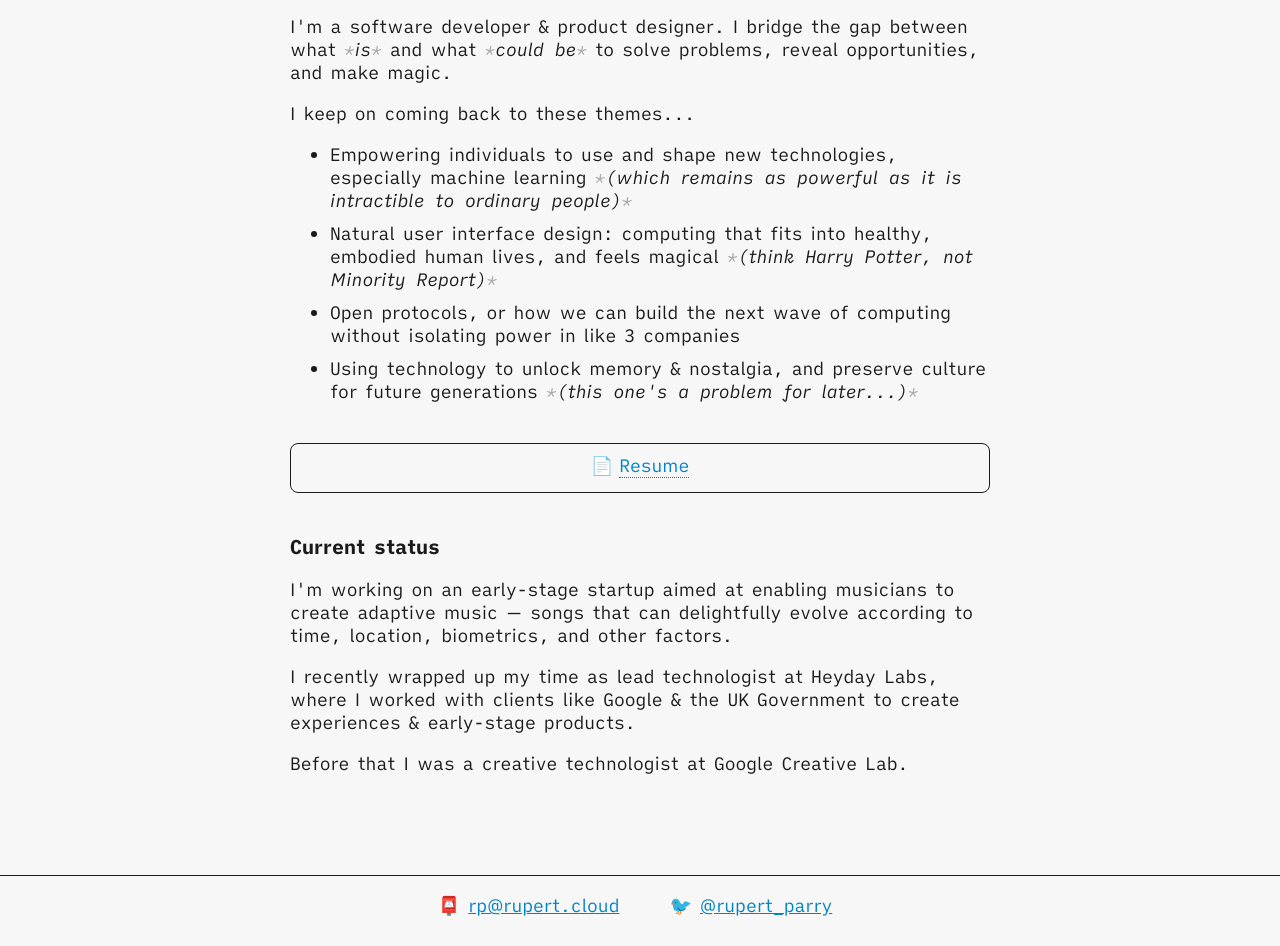
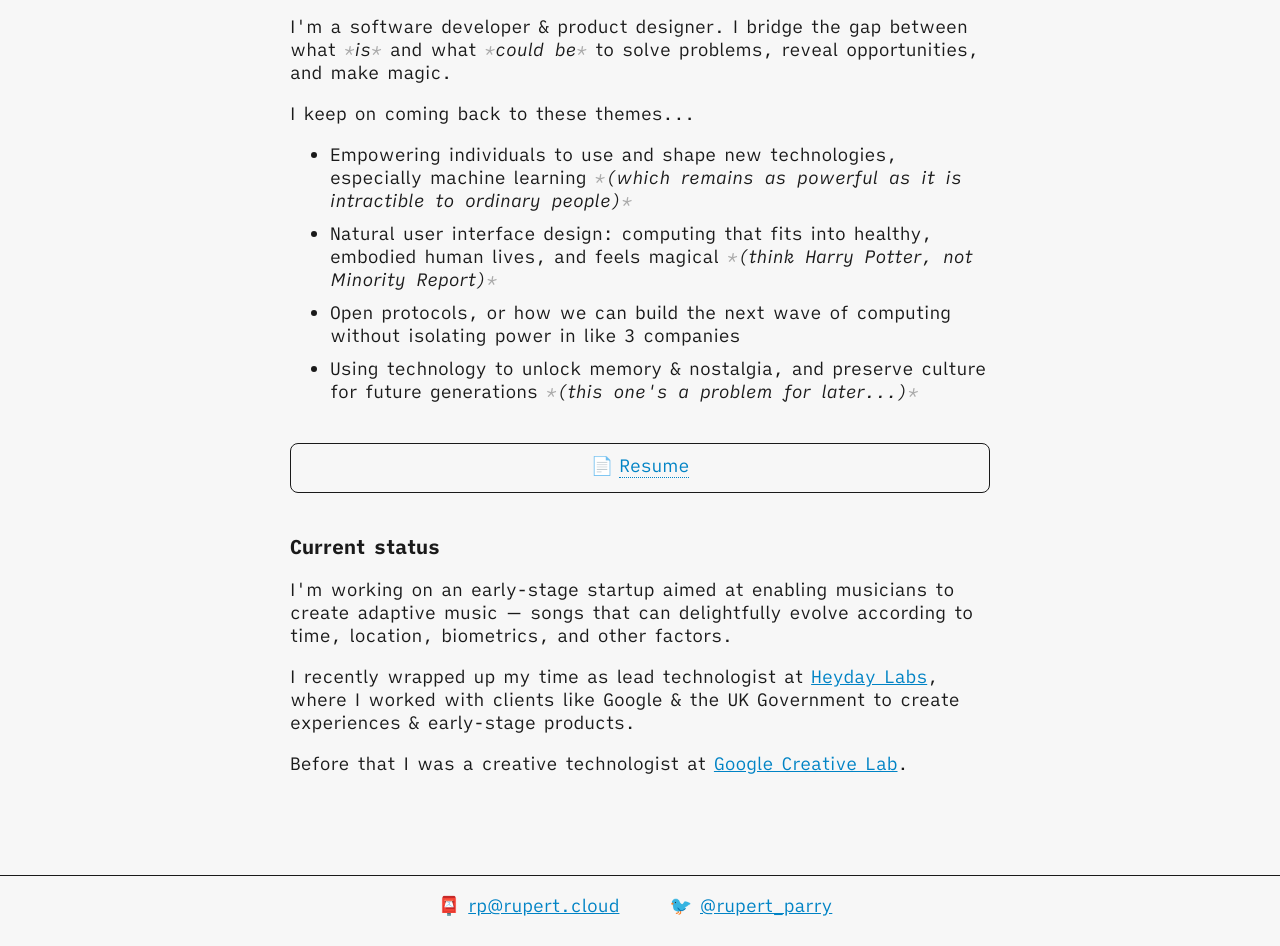
Before and after one commit to rupertparry/website-2022, an Eleventy site: page index.md in a window 1280 px wide. Shown: the part 112-1058 px from the top of the page. Built offline with nearby package versions, Linux system fonts and the light colour scheme; Eleventy itself is replaced by a stand-in of ours; files that its build step writes are made by us from their sources; files whose address does not match are found by name.

Commit message:
Added some links

```diff
--- a/index.md
+++ b/index.md
@@ -27,10 +27,10 @@ I'm working on an early-stage startup aimed at enabling musicians to create
 adaptive music &mdash; songs that can delightfully evolve according to time, location,
 biometrics, and other factors.
 
-I recently wrapped up my time as lead technologist at Heyday Labs, where I
+I recently wrapped up my time as lead technologist at [Heyday Labs](https://heydaylabs.co), where I
 worked with clients like Google &amp; the UK Government to create experiences
 &amp; early-stage products.
 
-Before that I was a creative technologist at Google Creative Lab.
+Before that I was a creative technologist at [Google Creative Lab](https://experiments.withgoogle.com/search?q=google%20creative%20lab).
 
 <!-- ## Selected projects -->
```
